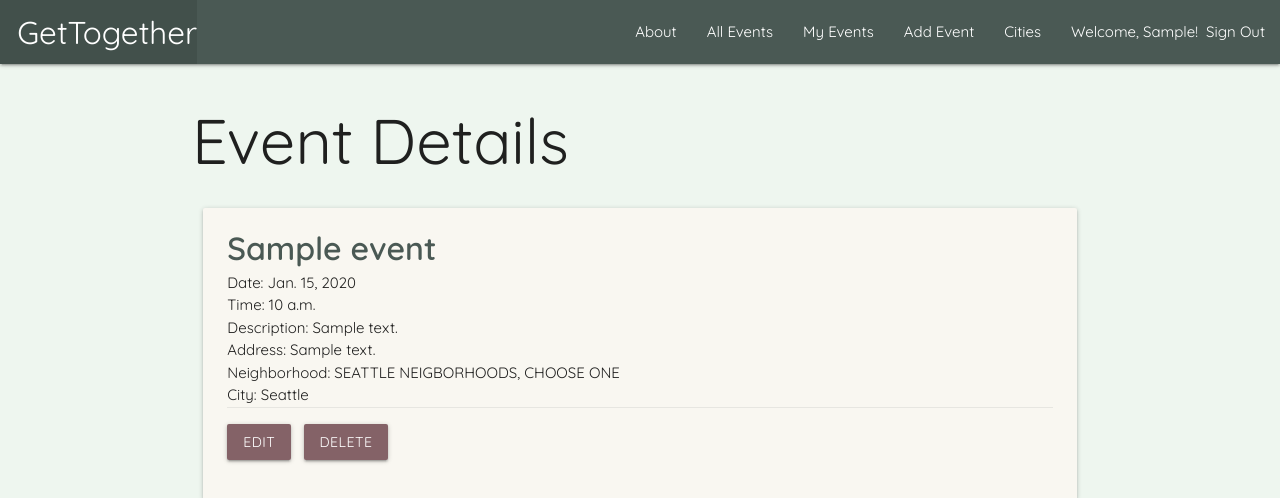
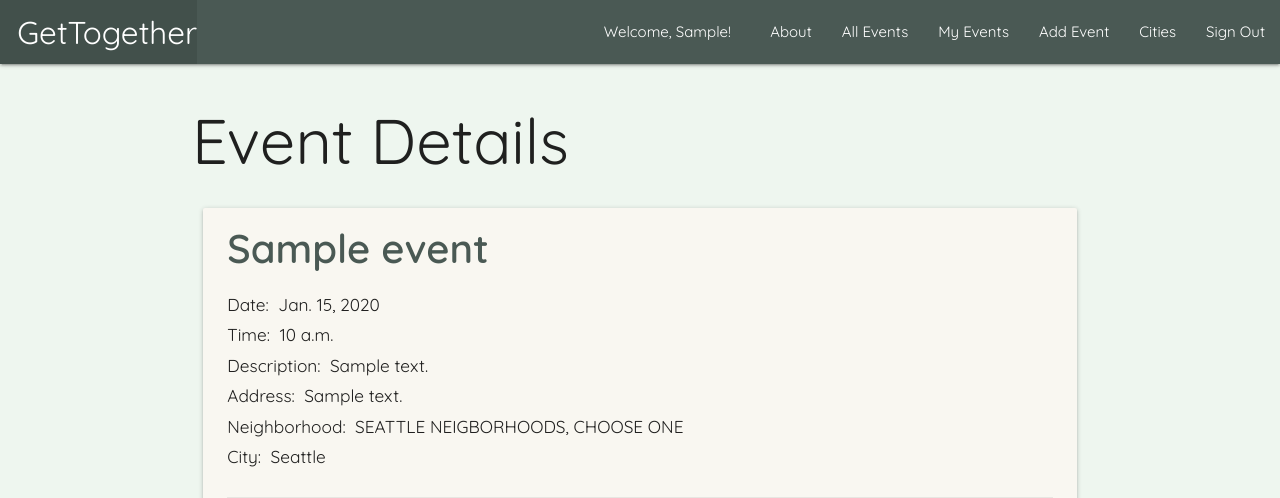
Before and after one commit to kailahk/project-3, a Django app: page /events/1/ in a window 1280 px wide. Shown: the top 498 px of the page. Run offline with Django 4.2, Linux system fonts and the light colour scheme; a user stored in the database is signed in; tables that the repository leaves empty hold one stand-in row (values such as "Sample post").

Commit message:
event details styling

```diff
--- a/main_app/static/css/style.css
+++ b/main_app/static/css/style.css
@@ -45,9 +45,13 @@ form {
 }
 
 .card .card-title {
-  font-size: 32px;
+  font-size: 40px;
   color: #4A5954;
   font-weight: 600;
+}
+
+.card .card-content .card-title {
+  margin-bottom: 4vmin;
 }
 
 .card {
@@ -64,19 +68,9 @@ form {
 
 .card .card-action {
   padding-left: 0px;
+  padding-bottom: 0px;
 }
 
-
-input > #file-upload-button {
-  text-decoration: none;
-    color: #fff;
-    background-color: #26a69a;
-    text-align: center;
-    letter-spacing: .5px;
-    -webkit-transition: background-color .2s ease-out;
-    transition: background-color .2s ease-out;
-    cursor: pointer;
-}
 
 form.comment-form {
   background-color: #bcdcc13e;
@@ -85,3 +79,14 @@ form.comment-form {
 img.card-panel {
   width: 60vmin;
 }
+
+a, nav > a {
+  color: #4A5954;
+}
+
+footer.page-footer {
+  display: flex;
+  flex-direction: row;
+  justify-content: center;
+  align-items: center;
+}
--- a/main_app/templates/base.html
+++ b/main_app/templates/base.html
@@ -36,12 +36,17 @@
                         <li><a href="{% url 'events_losangeles' %}">Los Angeles</a></li>
                         <li><a href="{% url 'events_sanfrancisco' %}">San Francisco</a></li>
                     </ul>
-                    <li><a href="{% url 'logout' %}">Welcome,&nbsp;{{ user.username|capfirst }}!<span>&nbsp; Sign Out</span></a></li>
+                    <li><a href="{% url 'logout' %}"><span>Sign Out</span></a></li>
                     {% else %}
                     <li><a href="{% url 'signup' %}">Sign Up</a></li>
                     <li><a href="{% url 'login' %}">Log In</a></li>
                     {% endif %}
                 </ul>
+                {% if user.is_authenticated %}
+                <ul class="right">
+                    <li>Welcome,&nbsp;{{ user.username|capfirst }}!&nbsp;&nbsp;&nbsp;&nbsp;&nbsp;&nbsp;</li>
+                </ul>
+                {% endif %}
             </div>
         </nav>
     </header>
@@ -51,7 +56,8 @@
         {% endblock %}
     </main>
     <footer class="page-footer">
-        <div class="right">All Rights Reserved, &copy; 2022 GetTogether &nbsp;</div>
+        <div class="footer-text">All Rights Reserved, &copy; 2022 GetTogether &nbsp;
+        </div>
     </footer>
 
     <script>
--- a/main_app/templates/events/detail.html
+++ b/main_app/templates/events/detail.html
@@ -8,12 +8,13 @@
     <div class="card">
       <div class="card-content">
         <span class="card-title">{{ event.title }}</span>
-        <p>Date: {{ event.date }}</p>
-        <p>Time: {{ event.time }}</p>
-        <p>Description: {{ event.description }}</p>
-        <p>Address: {{ event.address }}</p>
-        <p>Neighborhood: {{ event.neighborhood }}</p>
-        <p>City: {{ event.city }}</p>
+        <h6>Date: &nbsp;{{ event.date }}</h6>
+        <h6>Time: &nbsp;{{ event.time }}</h6>
+        <h6>Description: &nbsp;{{ event.description }}</h6>
+        <h6>Address: &nbsp;{{ event.address }}</h6>
+        <h6>Neighborhood: &nbsp;{{ event.neighborhood }}</h6>
+        <h6>City: &nbsp;{{ event.city }}</h6>
+        <br>
         {% if event.user == request.user %}
         <div class="card-action">
           <a class="btn" href="{% url 'events_update' event.id %}">Edit</a>&nbsp;&nbsp;
--- a/main_app/templates/events/index.html
+++ b/main_app/templates/events/index.html
@@ -38,7 +38,8 @@
 <br>
 <h2>Past Events</h2>
 {% for event in events %}
-{% if event.date < today %} <div class="card">
+{% if event.date < today %}
+<div class="card">
   <div class="row">
     <div class="col s6">
       <div class="card-content">
@@ -66,5 +67,4 @@
   </div>
   {% endif %}
   {% endfor %}
-
   {% endblock %}
--- a/main_app/templates/main_app/event_confirm_delete.html
+++ b/main_app/templates/main_app/event_confirm_delete.html
@@ -7,7 +7,7 @@
 
   <form action="" method="POST">
     {% csrf_token %}
-    <input type="submit" value="Yes - Delete!" class="btn">
-    <a href="{% url 'detail' event.id %}">Cancel</a>
+    <input type="submit" value="Yes - Delete!" class="btn">&nbsp;&nbsp;&nbsp;&nbsp;
+    <a href="{% url 'detail' event.id %}" CLASS="btn">NO, CANCEL</a>
   </form>
 {% endblock %}
--- a/main_app/templates/main_app/event_form.html
+++ b/main_app/templates/main_app/event_form.html
@@ -17,6 +17,7 @@
   <br>
   <input type="submit" value="Submit!" class="btn">
 </form>
+<br><br>
 
 <script>
   const dateEl = document.getElementById('id_date');
```
